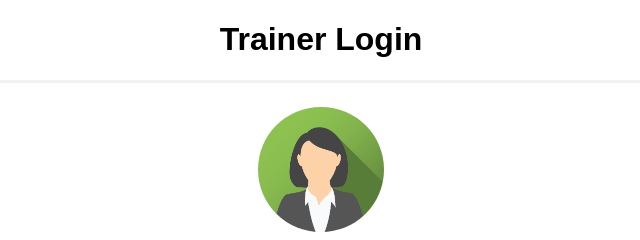
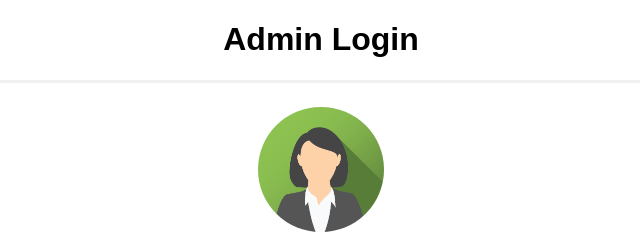
Before and after one commit to surajsingh95/login-2422, a plain HTML site: page index.html in a window 1280 px wide. Shown: the top 240 px of the page, 319-959 px from the left. Drawn offline with Linux system fonts and the light colour scheme.

Commit message:
admin login

```diff
--- a/index.html
+++ b/index.html
@@ -68,7 +68,7 @@ span.psw {
 </head>
 <body>
 
-<center><h1>Trainer Login</h1></center>
+<center><h1>Admin Login</h1></center>
 
 <form action="/action_page.php" method="post">
   <div class="imgcontainer">
```
